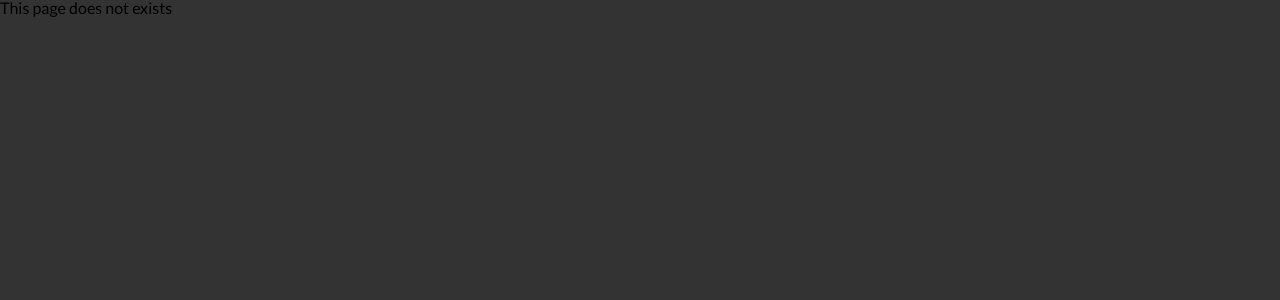
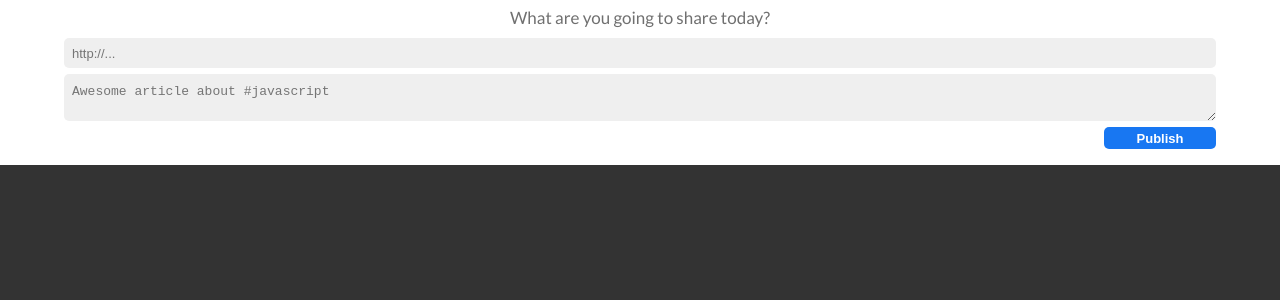
Before and after one commit to AnaliceDias/LinkrFront, a React (Create React App) app: page /timeline in a window 1280 px wide. Shown: the top 300 px of the page. Built offline with nearby package versions, Linux system fonts and the light colour scheme.

Commit message:
This commit adds Publish component, Timeline page and publishPost request on respository.

```diff
--- a/src/components/App.js
+++ b/src/components/App.js
@@ -1,13 +1,14 @@
-import { BrowserRouter, Routes, Route } from "react-router-dom"
-import { useState } from "react"
+import { BrowserRouter, Routes, Route } from "react-router-dom";
+import { useState } from "react";
 
-import SignIn from "./SignIn"
-import SignUp from "./SignUp"
+import SignIn from "./SignIn";
+import SignUp from "./SignUp";
+import Timeline from "../pages/Timeline";
 
-import TokenContext from "../contexts/TokenContext"
+import TokenContext from "../contexts/TokenContext";
 
 export default function App() {
-  const [token, setToken] = useState("")
+  const [token, setToken] = useState("");
 
   return (
     <TokenContext.Provider value={{ token, setToken }}>
@@ -15,9 +16,10 @@ export default function App() {
         <Routes>
           <Route path="/" element={<SignIn />} />
           <Route path="/sign-up" element={<SignUp />} />
+          <Route path="/timeline" element={<Timeline />} />
           <Route path="*" element={<h1>This page does not exists</h1>} />
         </Routes>
       </BrowserRouter>
     </TokenContext.Provider>
-  )
+  );
 }
--- /dev/null
+++ b/src/components/Publish.js
@@ -0,0 +1,107 @@
+import styled from "styled-components";
+import { useState } from "react";
+
+import API from "../repository/API";
+
+export default function Publish() {
+  const [isLoading, setIsLoading] = useState(false);
+  const [post, setPost] = useState({
+    text: "",
+    link: ""
+  });
+
+  function handleSubmit(e) {
+    e.preventDefault();
+    // API.publishPost(post).then(console.log("Sucesso")).catch("Falha");
+    console.log("Lidando com submit");
+  }
+
+  return (
+    <Wrapper>
+      <ContentContainer isLoading={isLoading}>
+        <h3>What are you going to share today?</h3>
+        <form onSubmit={handleSubmit}>
+          <input
+            disabled={isLoading}
+            placeholder="http://..."
+            onChange={e => setPost({ ...post, link: e.target.value })}
+            value={post.link}
+          ></input>
+          <textarea
+            disabled={isLoading}
+            placeholder="Awesome article about #javascript"
+            onChange={e => setPost({ ...post, text: e.target.value })}
+            value={post.text}
+          ></textarea>
+          <button onClick={() => setIsLoading(true)}>Publish</button>
+        </form>
+      </ContentContainer>
+    </Wrapper>
+  );
+}
+
+const Wrapper = styled.div`
+  width: 100%;
+  height: 165px;
+  background-color: #ffffff;
+  display: flex;
+  justify-content: center;
+  align-items: center;
+`;
+
+const ContentContainer = styled.div`
+  width: 90%;
+  height: 90%;
+
+  h3 {
+    font-weight: 300;
+    font-size: 17px;
+    line-height: 20px;
+    color: #707070;
+    width: 100%;
+    text-align: center;
+    margin-bottom: 10px;
+  }
+
+  form {
+    width: 100%;
+    display: flex;
+    flex-direction: column;
+    align-items: end;
+    gap: 6px;
+  }
+
+  input,
+  textarea {
+    background-color: #efefef;
+    border-radius: 5px;
+    border: none;
+    color: #949494;
+    font-weight: 300;
+    font-size: 13px;
+    text-indent: 6px;
+  }
+
+  input {
+    width: 100%;
+    height: 30px;
+  }
+
+  textarea {
+    width: 100%;
+    height: 47px;
+    padding-top: 10px;
+  }
+
+  button {
+    pointer-events: ${props => (props.isLoading ? "none" : "all")};
+    width: 112px;
+    height: 22px;
+    background-color: #1877f2;
+    border-radius: 5px;
+    border: none;
+    color: #ffffff;
+    font-weight: 700;
+    font-size: 13px;
+  }
+`;
--- /dev/null
+++ b/src/pages/Timeline.js
@@ -0,0 +1,5 @@
+import Publish from "../components/Publish";
+
+export default function Timeline() {
+  return <Publish />;
+}
--- a/src/repository/API.js
+++ b/src/repository/API.js
@@ -1,20 +1,26 @@
-import axios from "axios"
+import axios from "axios";
 
-const BASE_URL = "http://localhost:4000"
+const BASE_URL = "http://localhost:4000";
 
 function createUser(body) {
-  const promise = axios.post(`${BASE_URL}/sign-up`, body)
-  return promise
+  const promise = axios.post(`${BASE_URL}/sign-up`, body);
+  return promise;
 }
 
 function login(body) {
-  const promise = axios.post(`${BASE_URL}`, body)
-  return promise
+  const promise = axios.post(`${BASE_URL}`, body);
+  return promise;
+}
+
+function publishPost(body) {
+  const promise = axios.post(`${BASE_URL}/timeline`, body);
+  return promise;
 }
 
 const API = {
   createUser,
   login,
-}
+  publishPost
+};
 
-export default API
+export default API;
```
Also changed, not shown: 1 other file (tests, documents, lock files or other folders).
